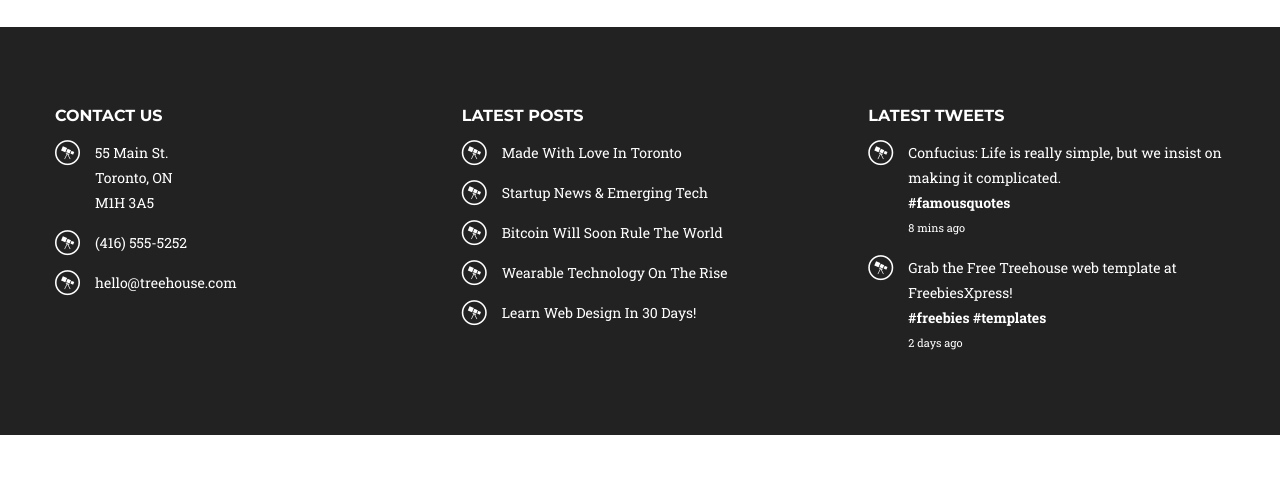
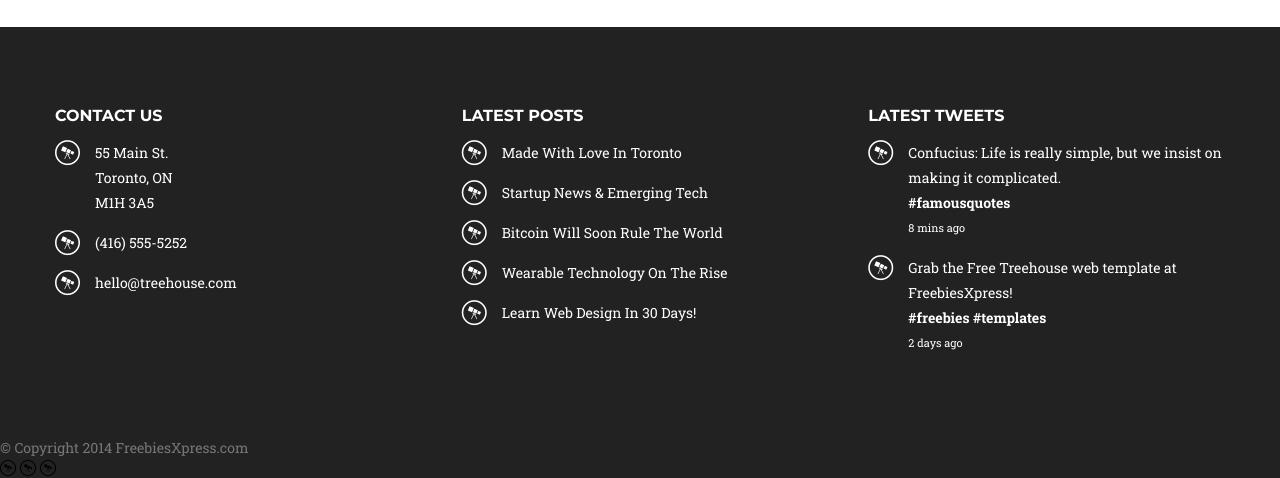
Before and after one commit to AdrianBobak/Weekly-webdev-challenge, a website: page 03/index.html in a window 1280 px wide. Shown: the part 3807-4285 px from the top of the page. Before the commit the page ends 4242 px from the top, so only its background shows below. Drawn offline with nearby package versions, Linux system fonts and the light colour scheme; files that its build step writes are made by us from their sources.

Commit message:
add second footer html

```diff
--- a/03/index.html
+++ b/03/index.html
@@ -229,6 +229,16 @@
                 </div>
             </div>
         </div>
+        <div class="copyright">
+            <div class="copyright__grid">
+                <p>© Copyright 2014 FreebiesXpress.com</p>
+                <div class="social">
+                    <i class="fab fa-wpexplorer"></i>
+                    <i class="fab fa-wpexplorer"></i>
+                    <i class="fab fa-wpexplorer"></i>
+                </div>
+            </div>
+        </div>
     </footer>
 <script src="js/scripts.js"></script>
 </body>
```
